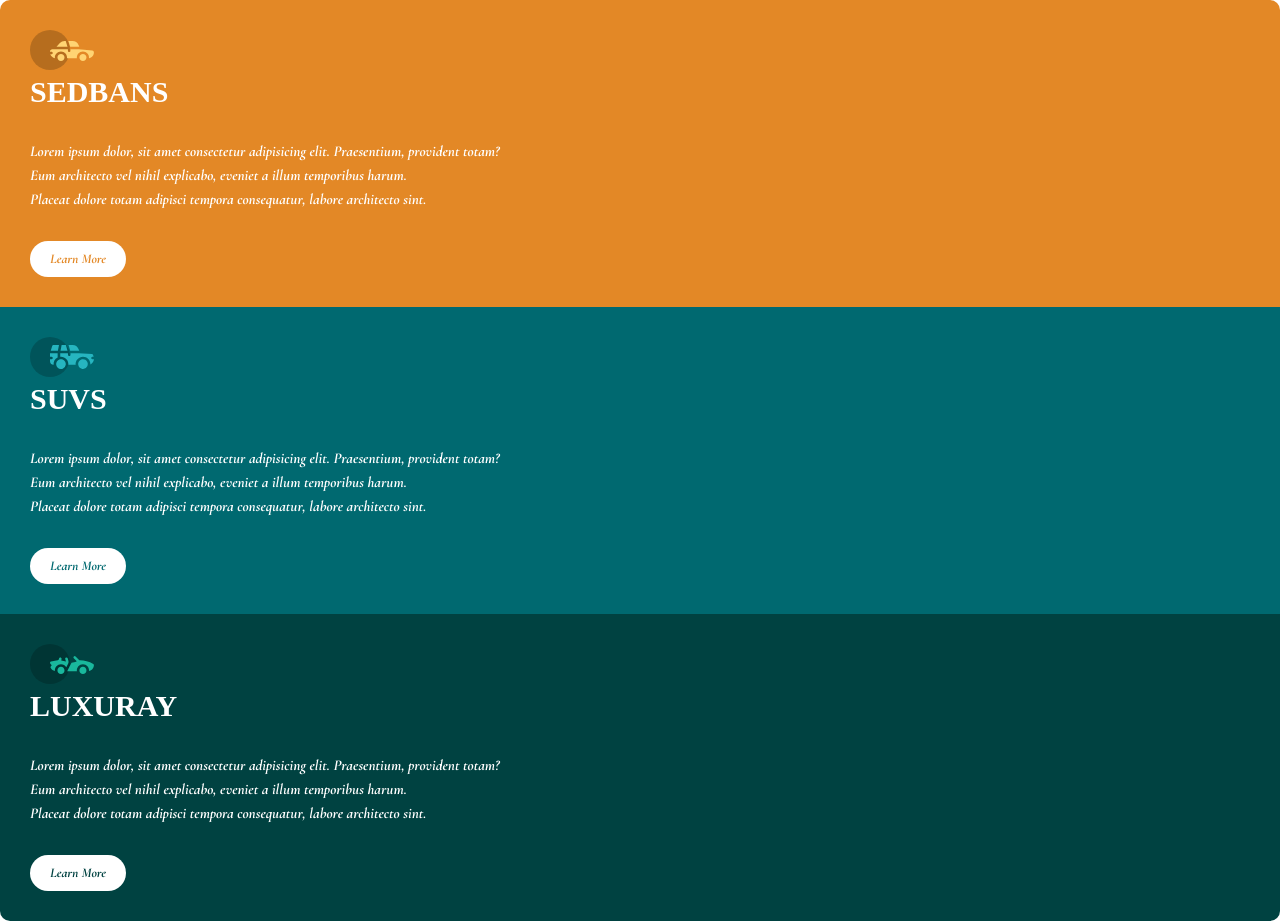
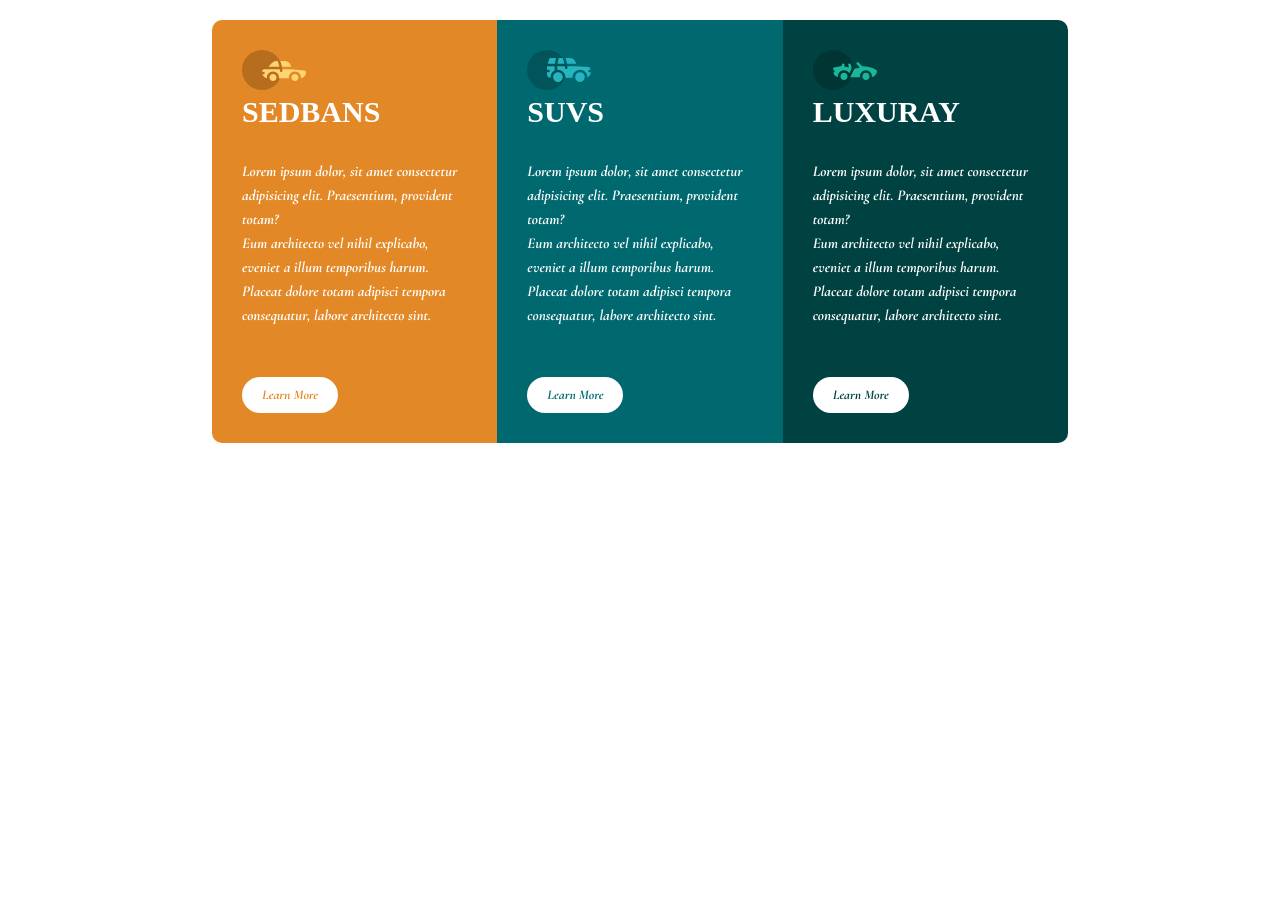
Before and after one commit to dhalianeza/challenge1, a plain HTML site: page index.html in a window 1280 px wide. After the commit the page ends 800 px from the top, so only its background shows below. Drawn offline with nearby package versions, Linux system fonts and the light colour scheme.

Commit message:
Update main.css

```diff
--- a/main.css
+++ b/main.css
@@ -37,7 +37,7 @@
     .bright-orange {
     background-color: var(--bright-orange);
     color:#fff;
-    border-radius: 10px 10px 0 0;
+    border-radius: 10px 0 0 10px;
     }
     .bright-orange .btn{
         color: var(--bright-orange);
@@ -52,35 +52,10 @@
     .very-dark-cyan {
         background-color: var(--very-dark-cyan);
         color:#fff;
-        border-radius: 0 0 10px 10px;
+        border-radius: 0 10px 10px 0;
     }
     .very-dark-cyan .btn {
         color:var(--very-dark-cyan);
-    }
-    .btn:hover {
-        background-color: transparent;
-        color:#fff;}
-    .container {
-        padding:20px;
-    }
-    .card {
-        padding:30px;
-    }
-    .card-img {
-        padding:30px;
-    }
-    .card H3 {
-        margin-bottom:30px;
-    }
-    .card p{
-        margin-bottom: 30px;
-    }
-   .attribution {
-        font-size:11px;
-        text-align: center;
-    }
-    .attribution a {
-        color:hsl(228, 45%, 44%);
     }
     p {
         font-size:15px;
@@ -94,13 +69,40 @@ padding: 10px 20px;
 cursor: pointer;
 transition:all 0.4s ease-in-out;
     }
-    @media (min-width: 992px) {
-        .container {
-          display: flex;
-          align-items: center;
-          justify-content: center;
-          min-height: 100vh;
-          max-width: 900px;
-          margin: auto;
-        }
+
+    .btn:hover {
+        background-color: transparent;
+        color:#fff;}
+    .page-container {
+        padding:20px;
+        display:flex;
+        width:70%;
+        align-items: center;
+        justify-content: center;
+        height: 50%;
+        margin: auto;
     }
+    .card {
+        padding:30px;
+    }
+
+    .card-img {
+        padding:30px;
+    }
+
+    .card H3 {
+        margin-bottom:30px;
+    }
+
+    .card p{
+        margin-bottom: 50px;
+    }
+
+   .attribution {
+        font-size:11px;
+        text-align: center;
+    }
+
+    .attribution a {
+        color:hsl(228, 45%, 44%);
+    }
```
